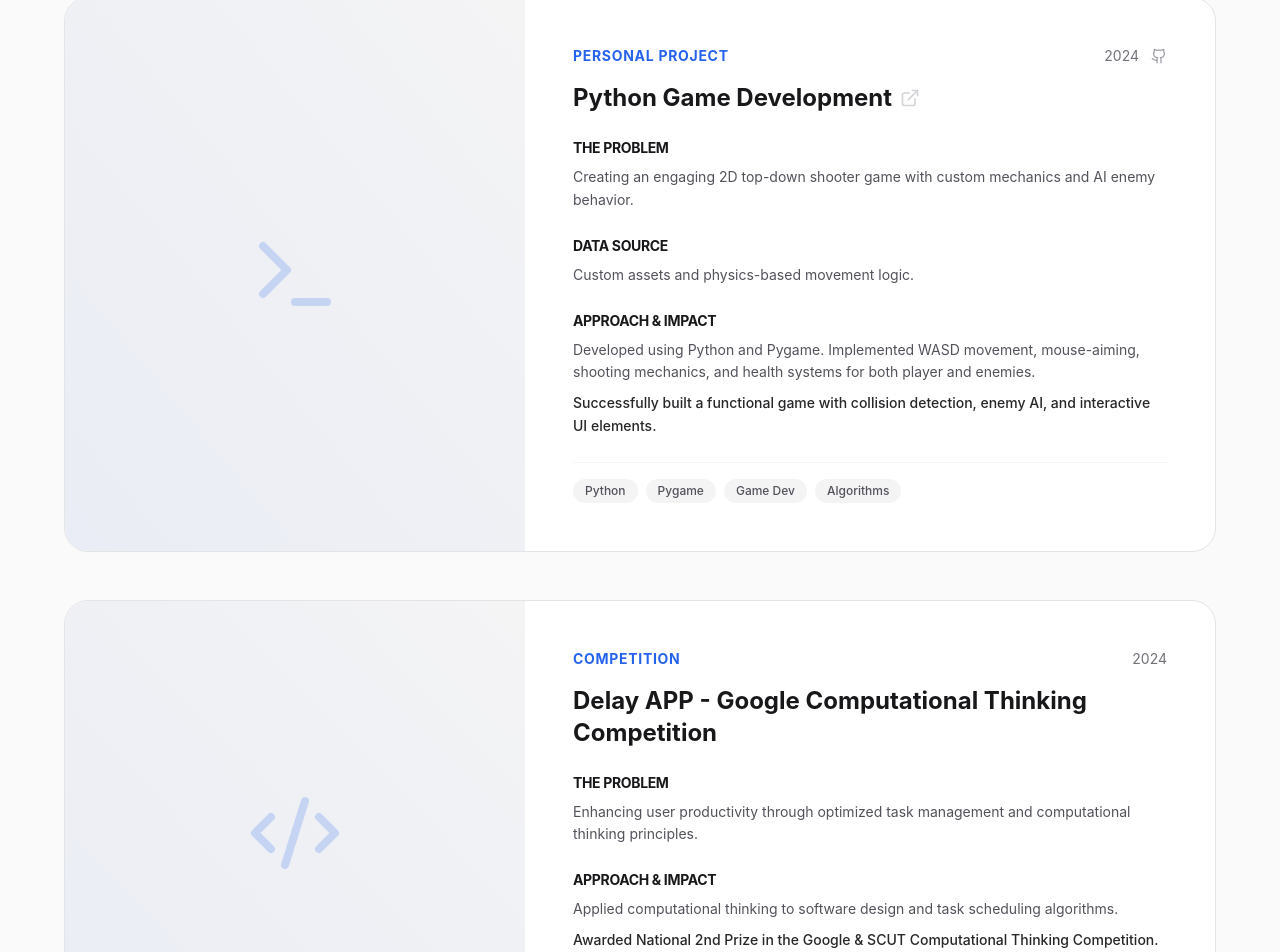
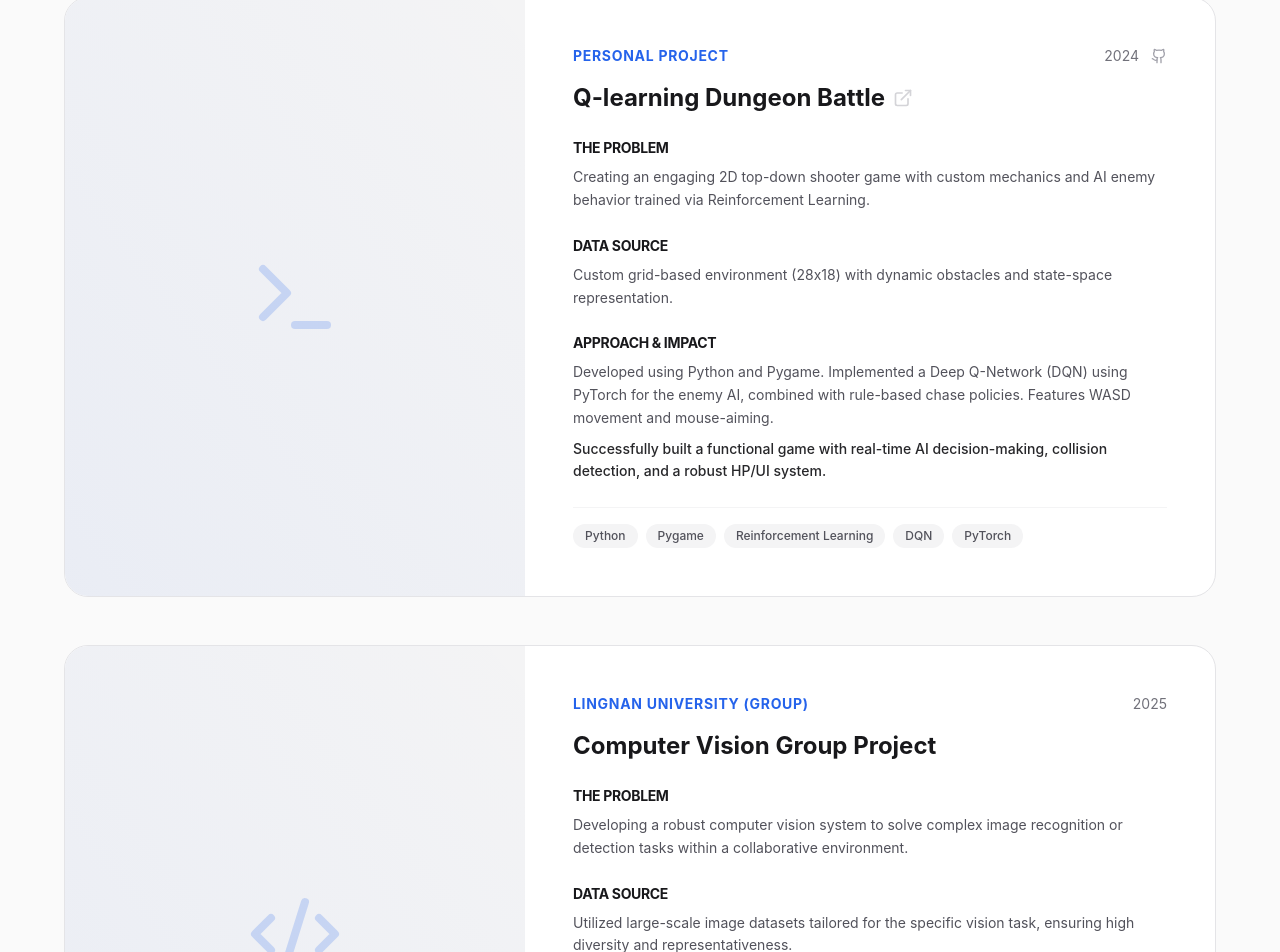
Before and after one commit to XueTingkun/Personal-Web, a React (Vite) app: page / in a window 1280 px wide. Shown: the part 3039-3991 px from the top of the page. Built offline with nearby package versions, Linux system fonts and the light colour scheme.

Commit message:
Correct game project link and add CV group project

```diff
--- a/src/pages/Home.tsx
+++ b/src/pages/Home.tsx
@@ -65,16 +65,27 @@ export default function Home() {
       link: "https://github.com/XueTingkun/Personal-Web"
     },
     {
-      title: "Python Game Development",
+      title: "Q-learning Dungeon Battle",
       time: "2024",
       company: "Personal Project",
-      problem: "Creating an engaging 2D top-down shooter game with custom mechanics and AI enemy behavior.",
-      data: "Custom assets and physics-based movement logic.",
-      approach: "Developed using Python and Pygame. Implemented WASD movement, mouse-aiming, shooting mechanics, and health systems for both player and enemies.",
-      outcome: "Successfully built a functional game with collision detection, enemy AI, and interactive UI elements.",
-      contribution: "Sole developer - handled all aspects from logic implementation to UI design.",
-      tags: ["Python", "Pygame", "Game Dev", "Algorithms"],
-      link: "https://github.com/XueTingkun/Game-Dev"
+      problem: "Creating an engaging 2D top-down shooter game with custom mechanics and AI enemy behavior trained via Reinforcement Learning.",
+      data: "Custom grid-based environment (28x18) with dynamic obstacles and state-space representation.",
+      approach: "Developed using Python and Pygame. Implemented a Deep Q-Network (DQN) using PyTorch for the enemy AI, combined with rule-based chase policies. Features WASD movement and mouse-aiming.",
+      outcome: "Successfully built a functional game with real-time AI decision-making, collision detection, and a robust HP/UI system.",
+      contribution: "Sole developer - handled RL environment design, DQN training, and core game logic implementation.",
+      tags: ["Python", "Pygame", "Reinforcement Learning", "DQN", "PyTorch"],
+      link: "https://github.com/XueTingkun/Qlearning-dungeon-battle"
+    },
+    {
+      title: "Computer Vision Group Project",
+      time: "2025",
+      company: "Lingnan University (Group)",
+      problem: "Developing a robust computer vision system to solve complex image recognition or detection tasks within a collaborative environment.",
+      data: "Utilized large-scale image datasets tailored for the specific vision task, ensuring high diversity and representativeness.",
+      approach: "Collaboratively implemented state-of-the-art deep learning models (e.g., CNNs/YOLO) and optimized the processing pipeline for real-time performance.",
+      outcome: "Delivered a high-accuracy vision system with a user-friendly interface and well-documented code structure.",
+      contribution: "Acted as Product Manager to define requirements, led the UI development, and conducted comprehensive code reviews to ensure system reliability.",
+      tags: ["Computer Vision", "UI Development", "Code Review", "Product Management"]
     },
     {
       title: "Delay APP - Google Computational Thinking Competition",
```
